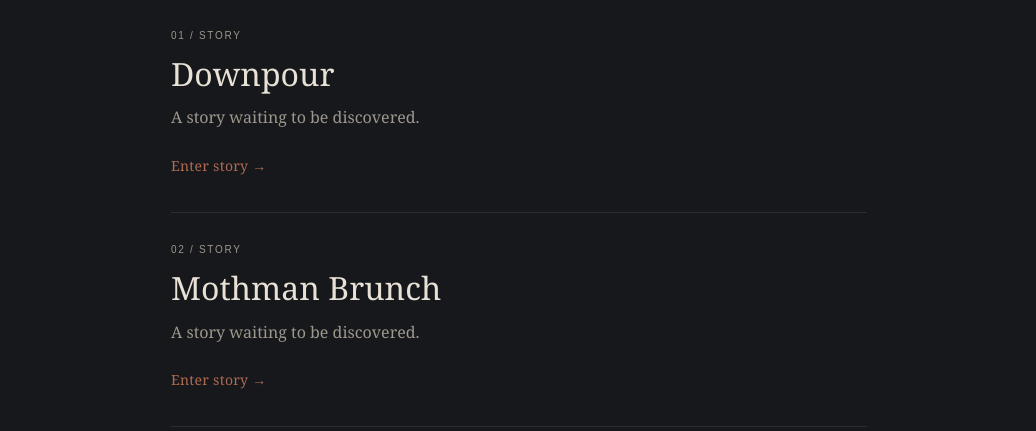
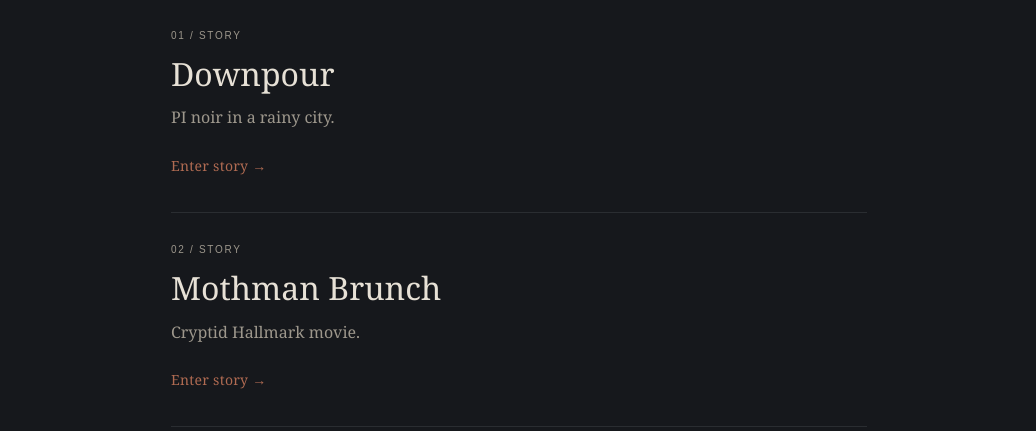
Before and after one commit to flash-flood-84/OMBW, a Jekyll site: the page built from index.md, in a window 1280 px wide. Shown: the part 769-1200 px from the top of the page, without its empty margins (121-1157 px from the left). Built offline with Jekyll 4.4.1, drawn with Linux system fonts in a browser that asks for light colours.

```diff
--- a/index.md
+++ b/index.md
@@ -24,7 +24,7 @@ title: Home
     </h3>
 
     <p class="story-description">
-      A story waiting to be discovered.
+      PI noir in a rainy city.
     </p>
 
     <a class="read-link"
@@ -43,7 +43,7 @@ title: Home
     </h3>
 
     <p class="story-description">
-      A story waiting to be discovered.
+      Cryptid Hallmark movie.
     </p>
 
     <a class="read-link"
```
Also changed, not shown: stories/mothman_brunch/chapter-01.md (+1 -1 lines), stories/mothman_brunch/chapter-02.md (added, +1 -0 lines), stories/mothman_brunch/index.md (+1 -1 lines).
